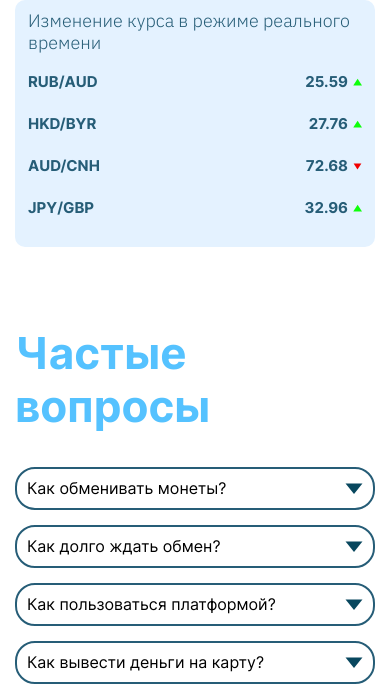
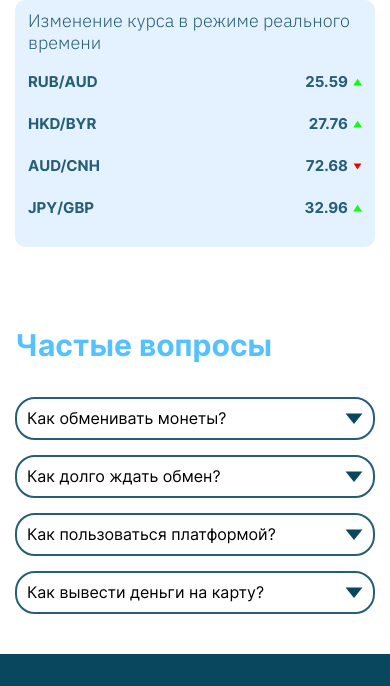
Before and after one commit to Ivan-rom/Crypto, a plain HTML site: page index.html in a window 390 px wide. Shown: the part 765-1451 px from the top of the page. Drawn offline with Linux system fonts and the light colour scheme.

Commit message:
Update faq.css
I forgot about "responsivity" of title in faq

```diff
--- a/css/module/faq.css
+++ b/css/module/faq.css
@@ -73,6 +73,11 @@
 }
 
 @media (max-width: 768px) {
+    .faq__title {
+        font-size: 30px;
+        line-height: 36px;
+    }
+
     .faq__question {
         font-size: 18px;
         line-height: 22px;
```
